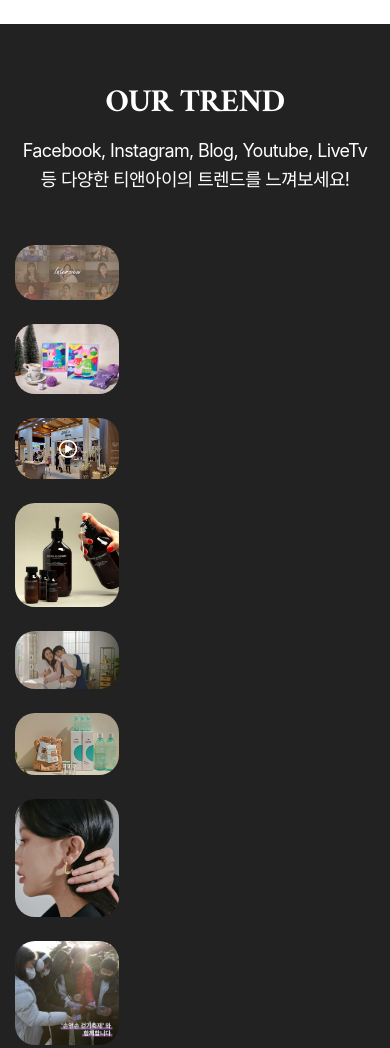
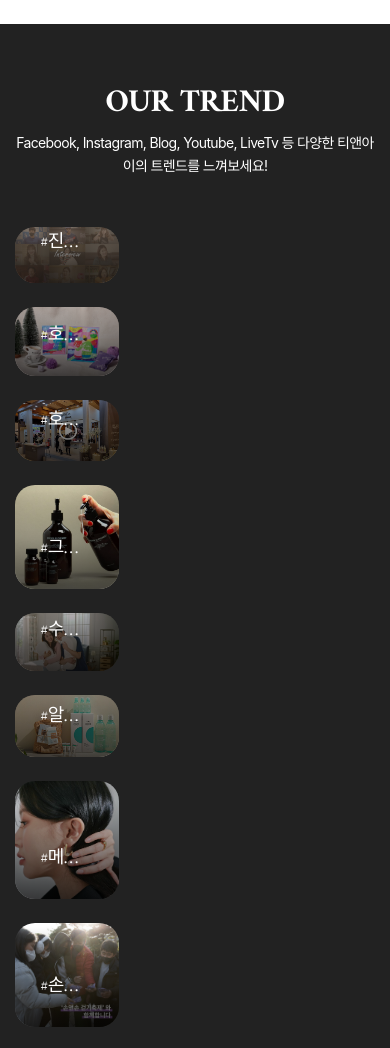
Before and after one commit to ParkDajeong/the-tni, a plain HTML site: page index.html in a window 390 px wide. Shown: the part 3460-4508 px from the top of the page. Drawn offline with nearby package versions, Linux system fonts and the light colour scheme; a web font is replaced by a local one.

Commit message:
Trend 섹션 반응형 구현 - 1차

```diff
--- a/css/responsive.css
+++ b/css/responsive.css
@@ -81,6 +81,12 @@
 
   .team-info {
     padding: 25px;
+  }
+
+  /* trend section */
+  .trend-text {
+    bottom: 0;
+    opacity: 1;
   }
 }
 
@@ -205,6 +211,19 @@
     margin-bottom: 15px;
     font-size: 14px;
   }
+
+  /* trend section */
+  .trend-sec .sec-header {
+    margin-bottom: 50px;
+  }
+
+  .trend-sec .sec-tit {
+    margin-bottom: 10px;
+  }
+
+  .trend-sec .sec-desc {
+    font-size: 14px !important;
+  }
 }
 
 @media screen and (max-width: 576px) {
```
